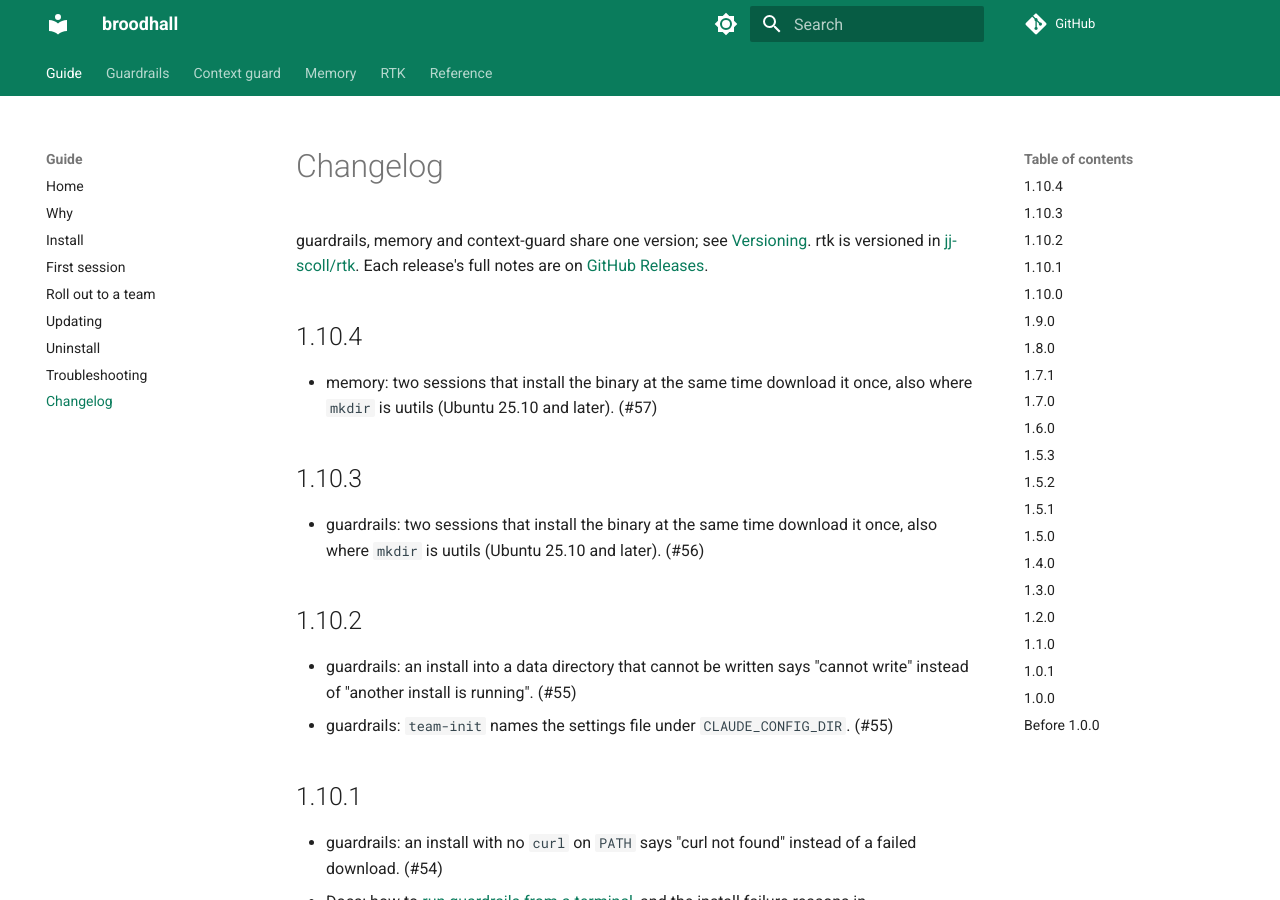
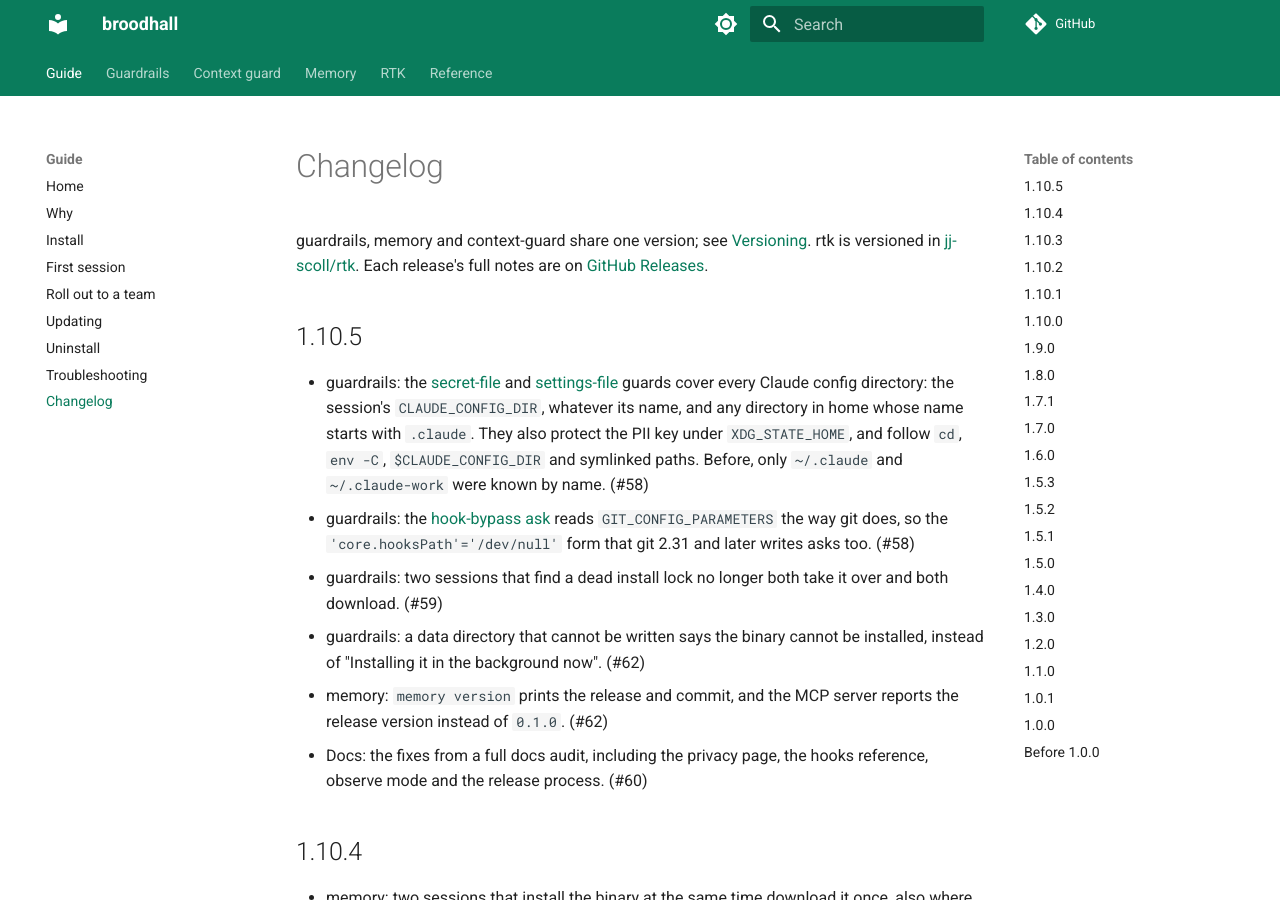
Before and after one commit to jj-scoll/broodhall, an MkDocs documentation site: the page built from docs/guide/changelog.md, in a window 1280 px wide and 900 px high. Built offline with MkDocs 1.6.1 and Material for MkDocs 9.7.7, drawn with Linux system fonts in a browser that asks for light colours; comment, search, counter and statistics services are not loaded.

Commit message:
docs: changelog for 1.10.5
Lists #58, #59, #60 and #62 (#61 changed only a test). Taken from
git log v1.10.4..v1.10.5.

Co-Authored-By: Claude Opus 5.5 <noreply@anthropic.com>

```diff
--- a/docs/guide/changelog.md
+++ b/docs/guide/changelog.md
@@ -4,6 +4,26 @@ guardrails, memory and context-guard share one version; see
 [Versioning](updating.md#versioning). rtk is versioned in
 [jj-scoll/rtk](https://github.com/jj-scoll/rtk). Each release's full notes are on
 [GitHub Releases](https://github.com/jj-scoll/broodhall/releases).
+
+## 1.10.5
+
+- guardrails: the [secret-file](../guardrails/secret-files.md) and
+  [settings-file](../guardrails/settings-files.md) guards cover every Claude config
+  directory: the session's `CLAUDE_CONFIG_DIR`, whatever its name, and any directory in home
+  whose name starts with `.claude`. They also protect the PII key under `XDG_STATE_HOME`, and
+  follow `cd`, `env -C`, `$CLAUDE_CONFIG_DIR` and symlinked paths. Before, only `~/.claude`
+  and `~/.claude-work` were known by name. (#58)
+- guardrails: the [hook-bypass ask](../guardrails/git.md) reads `GIT_CONFIG_PARAMETERS` the way
+  git does, so the `'core.hooksPath'='/dev/null'` form that git 2.31 and later writes asks
+  too. (#58)
+- guardrails: two sessions that find a dead install lock no longer both take it over and both
+  download. (#59)
+- guardrails: a data directory that cannot be written says the binary cannot be installed,
+  instead of "Installing it in the background now". (#62)
+- memory: `memory version` prints the release and commit, and the MCP server reports the
+  release version instead of `0.1.0`. (#62)
+- Docs: the fixes from a full docs audit, including the privacy page, the hooks reference,
+  observe mode and the release process. (#60)
 
 ## 1.10.4
 
```
